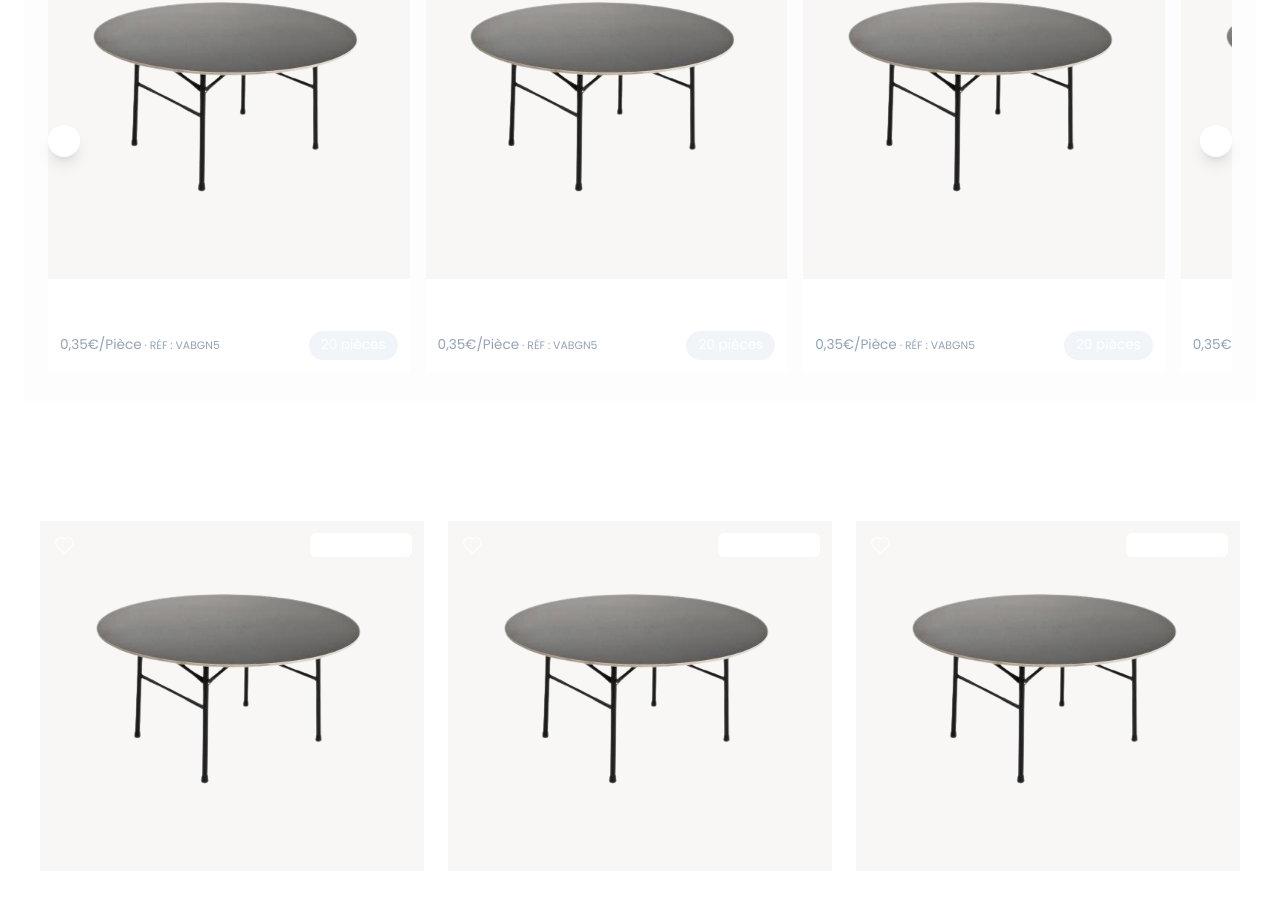
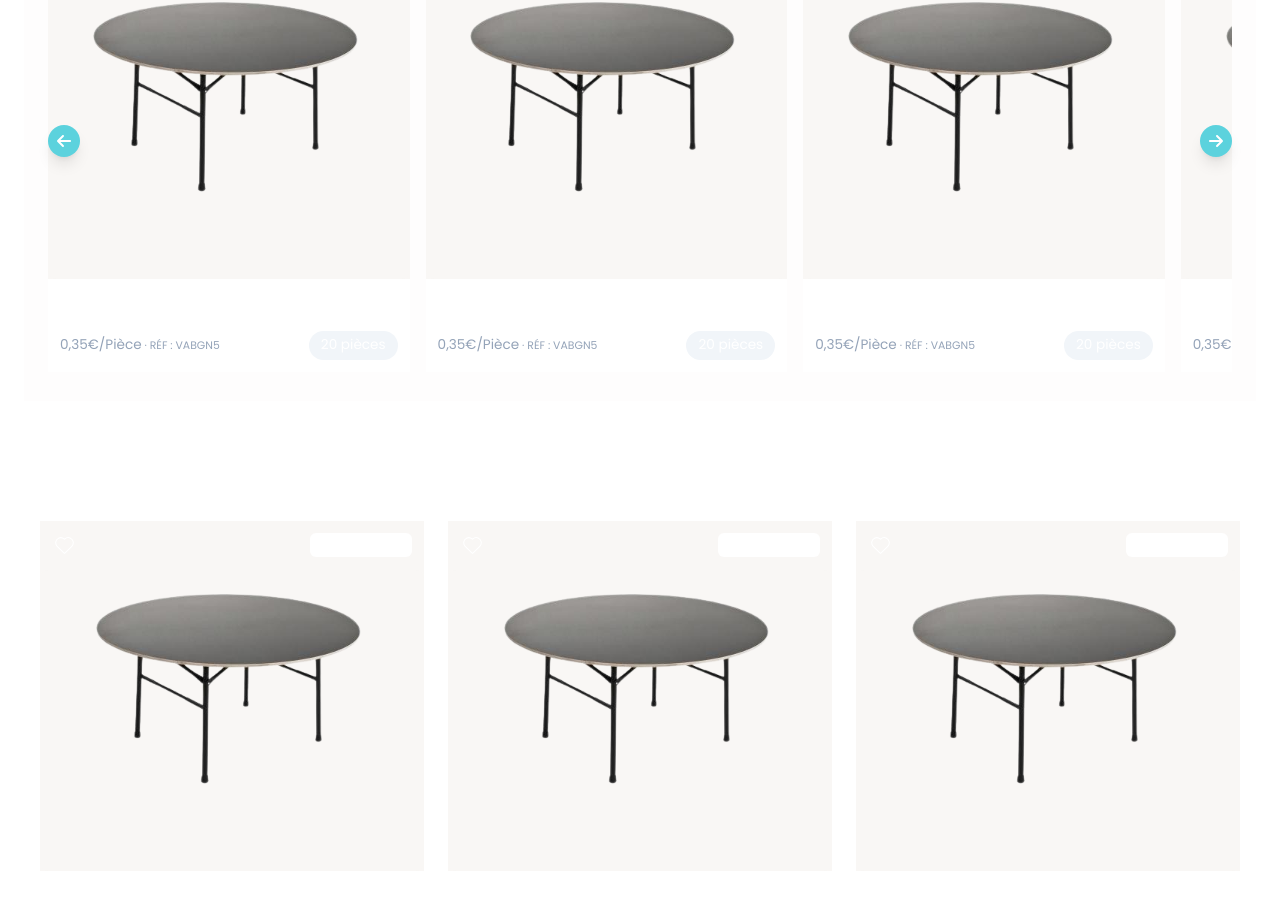
Before and after one commit to sroy2002/NextJS-Project, a Next.js app: page / in a window 1280 px wide. Shown: the part 1320-2242 px from the top of the page. Built offline with nearby package versions, Linux system fonts and the light colour scheme; a web font is replaced by a local one.

Commit message:
fixed stuffs

```diff
--- a/app/Components/Carousal.js
+++ b/app/Components/Carousal.js
@@ -26,7 +26,7 @@ function Carousal() {
   return (
     <div className="relative w-full h-auto overflow-y-visible">
       <div  onClick={scrollLeft}
-        className="absolute left-0 top-1/2 transform -translate-y-1/2 bg-white shadow-lg rounded-full p-2 z-10 hover:bg-gray-200">
+        className="absolute left-0 top-1/2 transform -translate-y-1/2 bg-[#5cd2dd] text-white shadow-lg rounded-full p-2 z-10 hover:bg-gray-200">
         <div>
           <FaArrowLeft />
         </div>
@@ -52,7 +52,7 @@ function Carousal() {
           ))}
       </div>
       <div onClick={scrollRight}
-        className="absolute right-0 top-1/2 transform -translate-y-1/2 bg-white shadow-lg rounded-full p-2 z-10 hover:bg-gray-200">
+        className="absolute right-0 top-1/2 transform -translate-y-1/2 bg-[#5cd2dd] text-white shadow-lg rounded-full p-2 z-10 hover:bg-gray-200">
         <div>
           <FaArrowRight />
         </div>
--- a/app/Components/HeroSection.js
+++ b/app/Components/HeroSection.js
@@ -103,7 +103,7 @@ function HeroSection() {
               39,50€
             </span>
             <span className={`${geist.className} text-slate-400 ml-1`}>
-              {" "}
+
               / pièce
             </span>
           </div>
--- a/app/Components/Search.js
+++ b/app/Components/Search.js
@@ -109,7 +109,7 @@ function Search() {
                       </div>
                       {item.subText && (
                         <p className="relative top-4 right-[5.7rem] text-[0.6rem] text-slate-400">
-                          {" "}
+
                           {item.subText}
                         </p>
                       )}
--- a/app/page.js
+++ b/app/page.js
@@ -45,7 +45,7 @@ export default function Home() {
           <div className="w-[50%] flex flex-col  justify-center items-center">
             <div className="border border-slate-300 w-full  flex items-center justify-between hover:bg-slate-100 hover:cursor-pointer">
               <span className="text-left h-[3.8rem] py-4 px-8">LIVRAISONS</span>
-              <div className=" px-4">
+              <div className="px-4">
                 <HiOutlinePlus size={23} />
               </div>
             </div>
@@ -93,7 +93,7 @@ export default function Home() {
 
         <div className="my-6 px-6 py-6 pb-[5em] flex flex-col items-center justify-center bg-[#fff9fb]">
           <p className="text-2xl font-medium  mt-4 mb-2">
-            On s’occupe de{" "}
+            On s’occupe de
             <span className="text-[#5cd2dd] font-extrabold ">tout</span>
           </p>
           <p className="text-sm text-slate-400">
```
